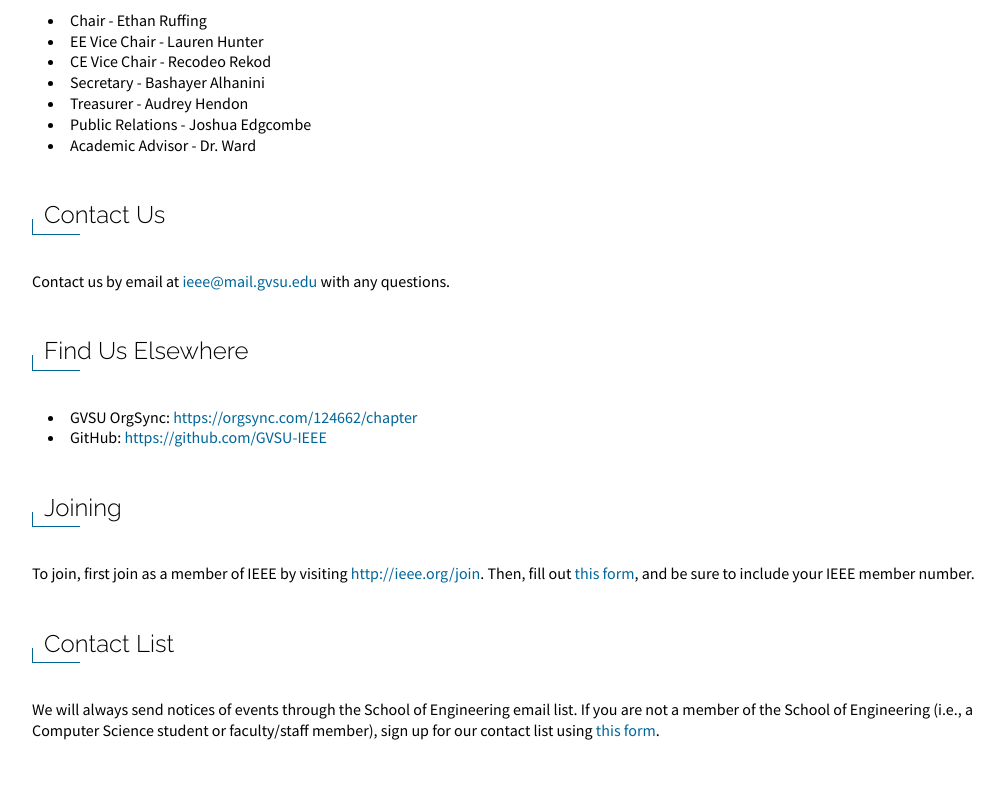
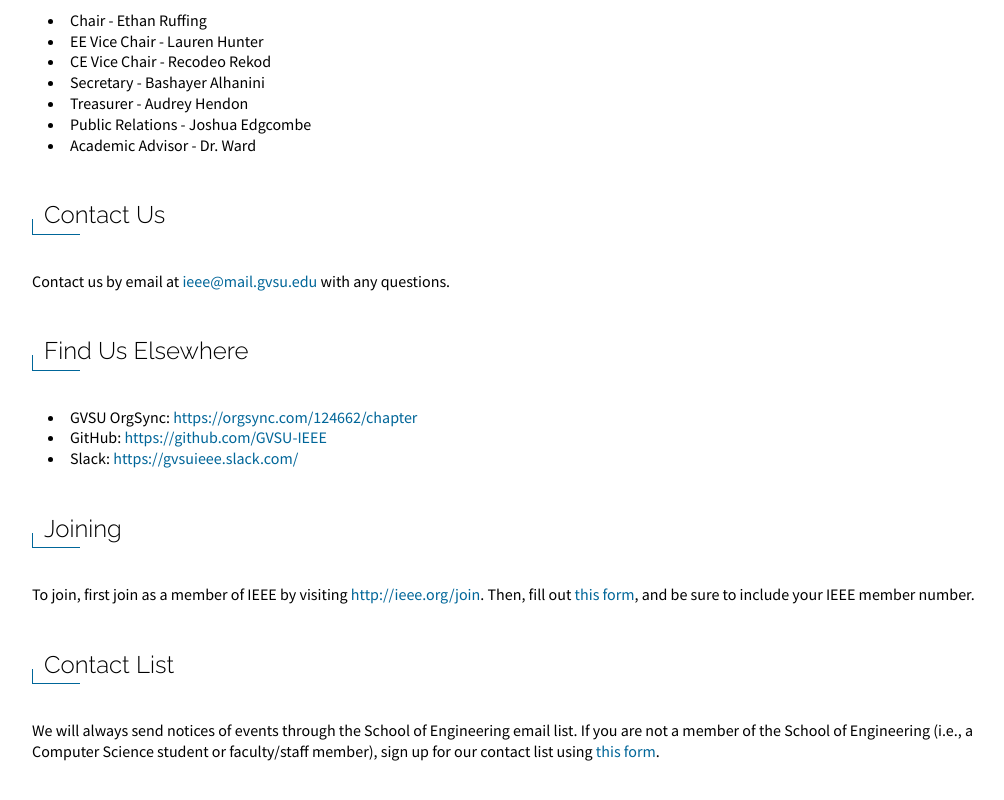
Before and after one commit to GVSU-IEEE/gvsu-ieee.github.io, a plain HTML site: page index.html in a window 1280 px wide. Shown: the part 1011-1811 px from the top of the page, without its empty margins (128-1132 px from the left). Drawn offline with Linux system fonts and the light colour scheme.

Commit message:
Add slack to list of links.

```diff
--- a/index.html
+++ b/index.html
@@ -46,6 +46,9 @@
 		<li>
 			GitHub: <a href="https://github.com/GVSU-IEEE">https://github.com/GVSU-IEEE</a>
 		</li>
+		<li>
+			Slack: <a href="https://gvsuieee.slack.com/">https://gvsuieee.slack.com/</a>
+		</li>
 	</ul>
 
 	<h2 id="joining">Joining</h2>
```
